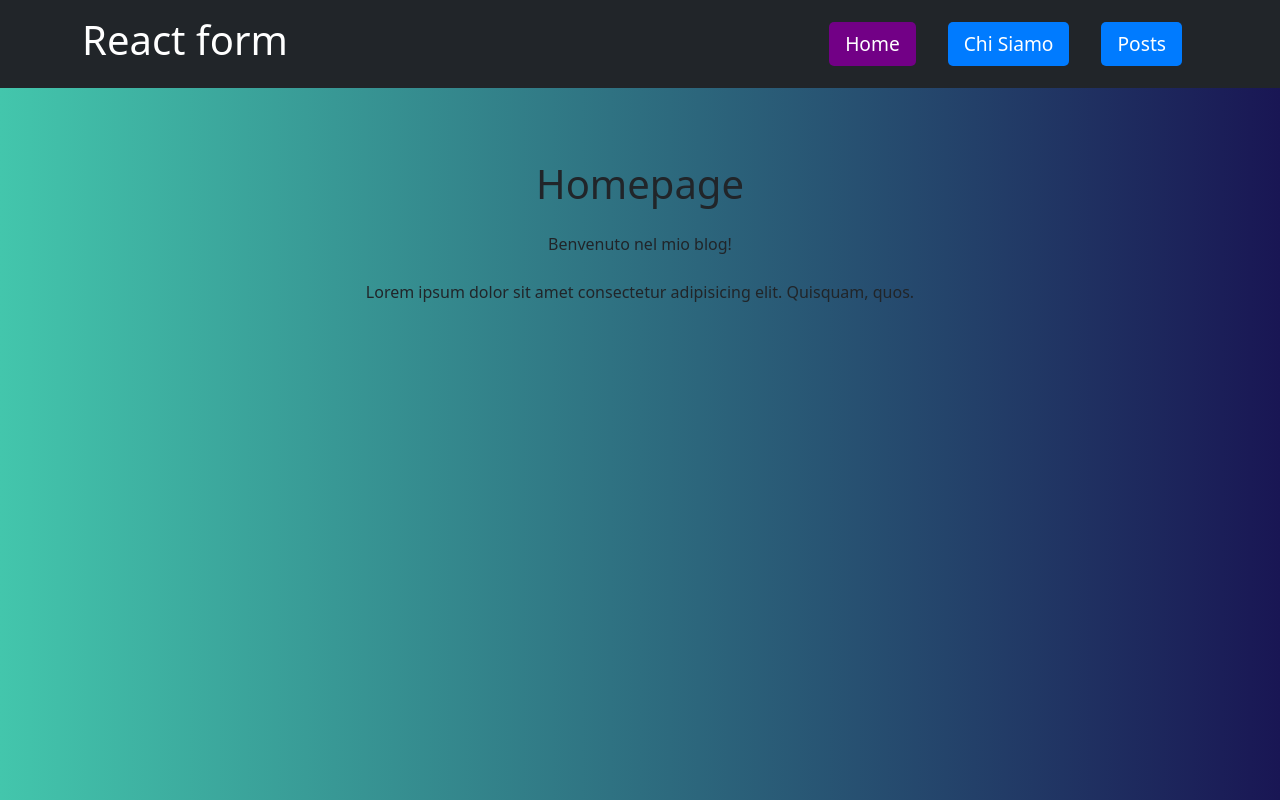
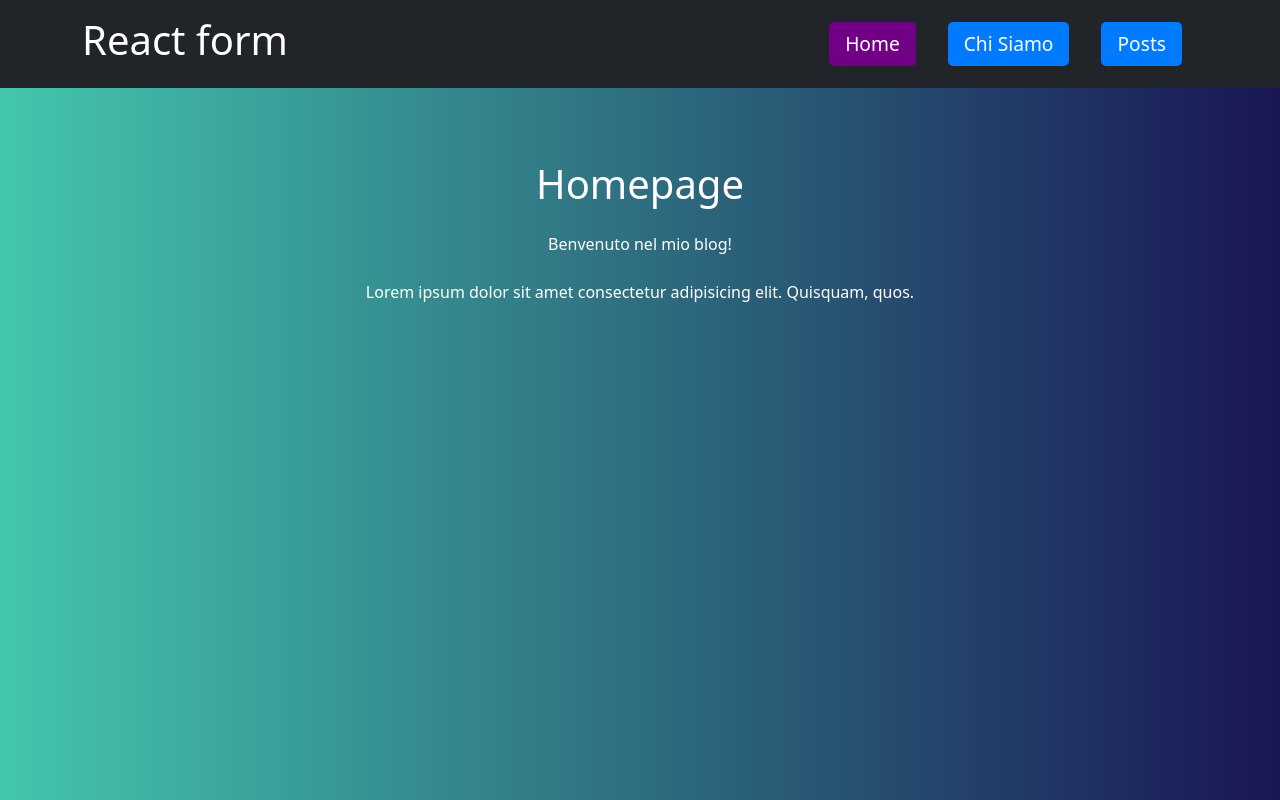
Before and after one commit to Alberto-Monaco/react-context-api, a React (Vite) app: page / in a window 1280 px wide. Built offline with nearby package versions, Linux system fonts and the light colour scheme; no server answers.

Commit message:
fix text color

```diff
--- a/src/pages/About.jsx
+++ b/src/pages/About.jsx
@@ -1,10 +1,10 @@
 export default function About() {
 	return (
 		<>
-			<div className='container'>
-				<h1 className='my-4 text-center'>Chi Siamo</h1>
-				<p className='my-4 text-center'>Lorem ipsum dolor sit amet consectetur adipisicing elit. Quisquam, quos.</p>
-				<p className='my-4 text-center'>Copyright 2024</p>
+			<div className='container text-white my-4 text-center'>
+				<h1 className='my-4'>Chi Siamo</h1>
+				<p className='my-4'>Lorem ipsum dolor sit amet consectetur adipisicing elit. Quisquam, quos.</p>
+				<p className='my-4'>Copyright 2024</p>
 			</div>
 		</>
 	)
--- a/src/pages/HomePage.jsx
+++ b/src/pages/HomePage.jsx
@@ -1,10 +1,10 @@
 export default function HomePage() {
 	return (
 		<>
-			<div className='container'>
-				<h1 className='my-4 text-center'>Homepage</h1>
-				<p className=' my-4 text-center'>Benvenuto nel mio blog!</p>
-				<p className='my-4 text-center'>Lorem ipsum dolor sit amet consectetur adipisicing elit. Quisquam, quos.</p>
+			<div className='container text-center my-4 text-white'>
+				<h1 className='my-4'>Homepage</h1>
+				<p className=' my-4'>Benvenuto nel mio blog!</p>
+				<p className='my-4'>Lorem ipsum dolor sit amet consectetur adipisicing elit. Quisquam, quos.</p>
 			</div>
 		</>
 	)
```
